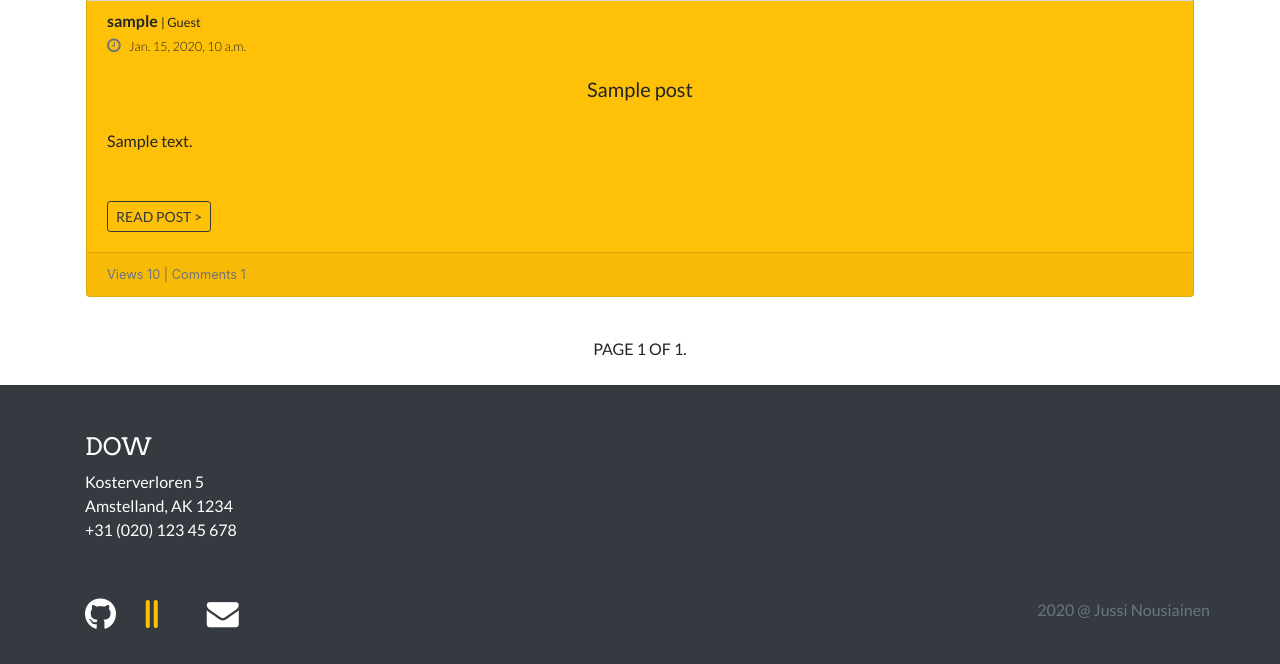
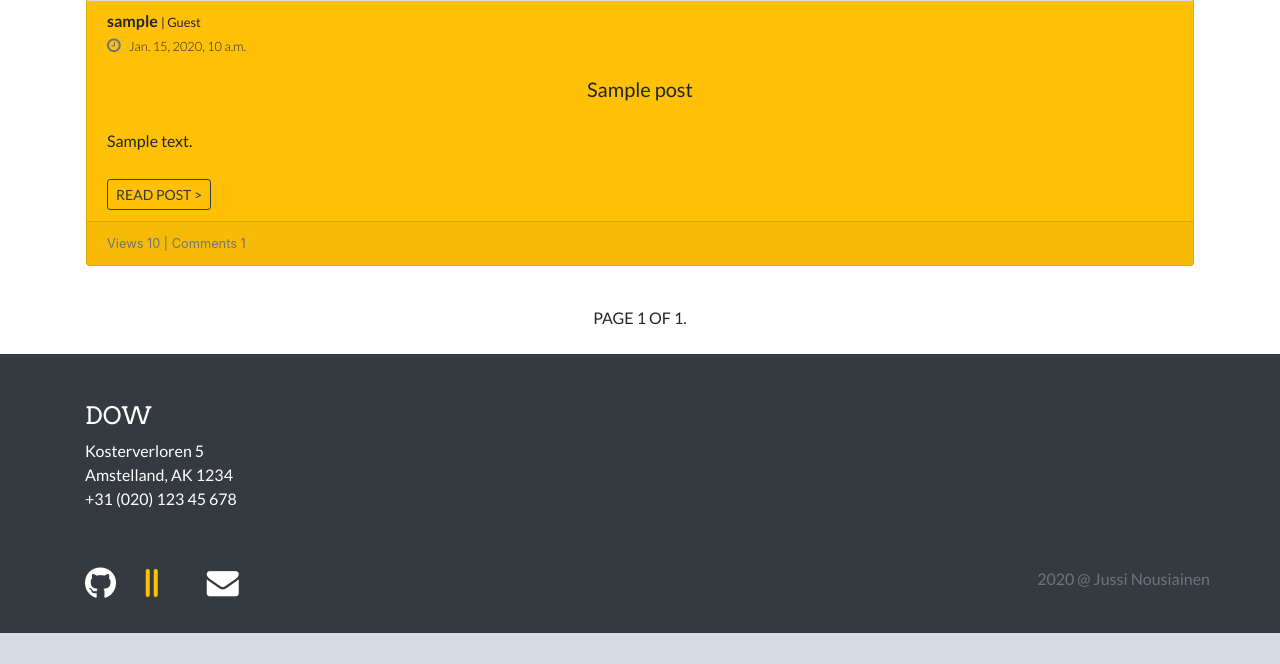
Before and after one commit to Junon72/DreamsOnWheels, a Django app: page /posts/blogs/ in a window 1280 px wide. Shown: the part 1220-1884 px from the top of the page. After the commit the page ends 1853 px from the top, so only its background shows below. Run offline with Django 3.2, Linux system fonts and the light colour scheme; tables that the repository leaves empty hold one stand-in row (values such as "Sample post"); grey boxes marked "Sample" are stand-in pictures; some libraries are stand-ins or nearby versions.

Commit message:
Added favicon icon reference, css adjustment for safari. fixed the blocks link.

```diff
--- a/posts/templates/blogposts.html
+++ b/posts/templates/blogposts.html
@@ -33,9 +33,9 @@
 				</p>
 				<h5 class="card-title lato">{{ post.title }}</h5>
 				<p class="card-text pt-2 mb-5">{{ post.content | truncatewords:50 }}</p>
-				<button class="btn btn-sm btn-outline-dark lato"
+				<a class="btn btn-sm btn-outline-dark lato read-more"
 					href="{% url 'posts:post_detail' pk=post.pk %}" data-tooltip="tooltip" data-placement="bottom"
-					title="Read this post" data-delay="50">Read post ></button>
+					title="Read this post" data-delay="50">Read post ></a>
 			</div>
 			<div class="card-footer d-flex align-items-end">
 				<small class="text-muted">Views {{ post.views }} | Comments {{ post.comments.count }}</small>
--- a/static/css/custom.css
+++ b/static/css/custom.css
@@ -367,7 +367,7 @@ a.footer-nav .fab:hover,
 .view .product-image {
 	position: relative;
 	height: auto;
-	width: 100%;
+	min-width: 100%;
 	object-fit: cover;
 }
 
@@ -525,10 +525,6 @@ a.footer-nav .fab:hover,
 }
 
 .read-more {
-	font-size: .8rem !important;
-	font-family: "Lato", serif;
-	font-weight: 400;
-	text-transform: uppercase;
 	position: absolute;
 	bottom: 55px;
 }
--- a/templates/base.html
+++ b/templates/base.html
@@ -11,6 +11,7 @@
 		<title>DOW | {{ title }}</title>
 
 		<!-- Favicon icon -->
+		<!-- the instructions to create and serve icon files are from here https://www.emergeinteractive.com/insights/detail/the-essentials-of-favicons/-->
 		<!-- generics -->
 		<link rel="icon" href="{% static 'img/favicons/favicon-32.png' %}" sizes="32x32">
 		<link rel="icon" href="{% static 'img/favicons/favicon-57.png' %}" sizes="57x57">
```
